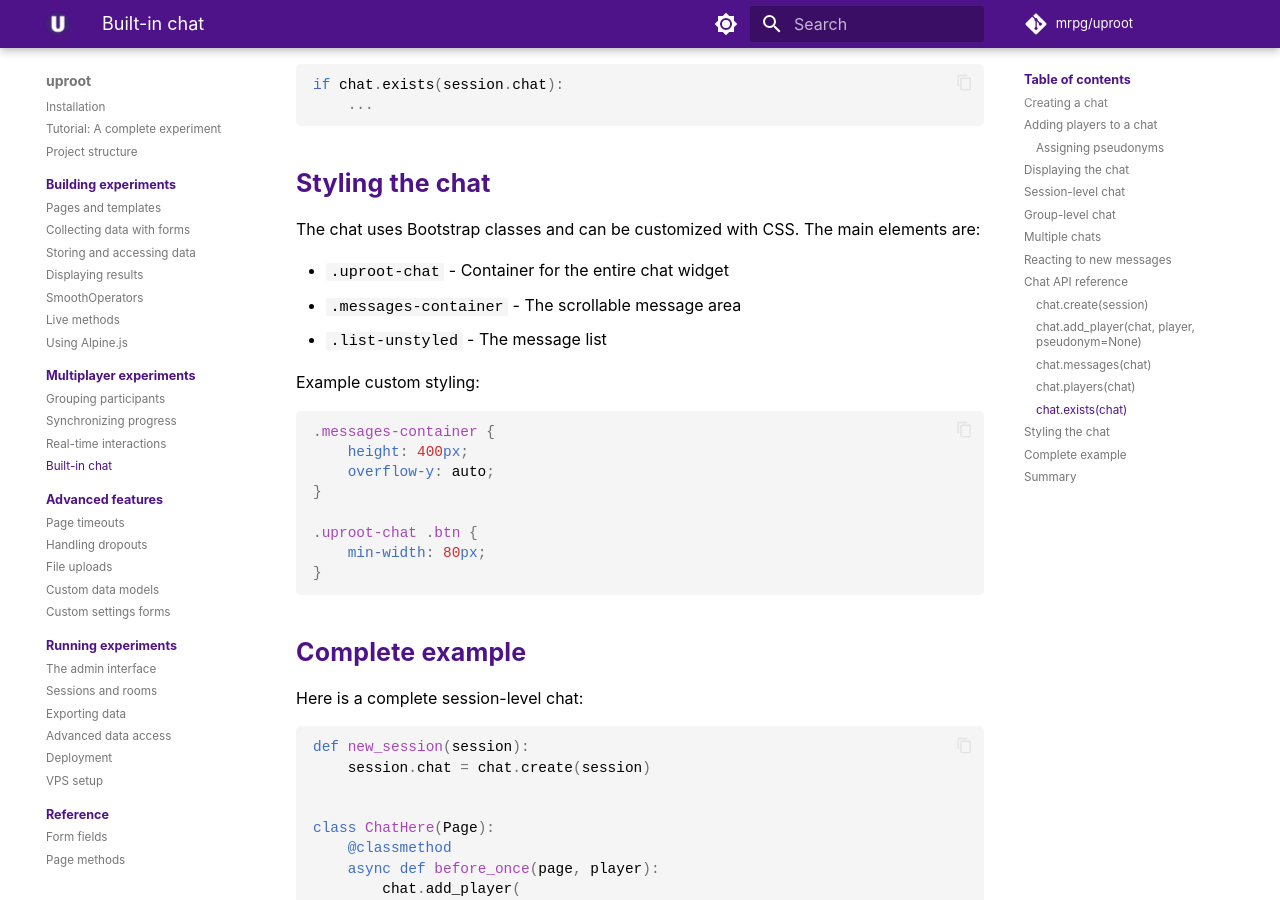
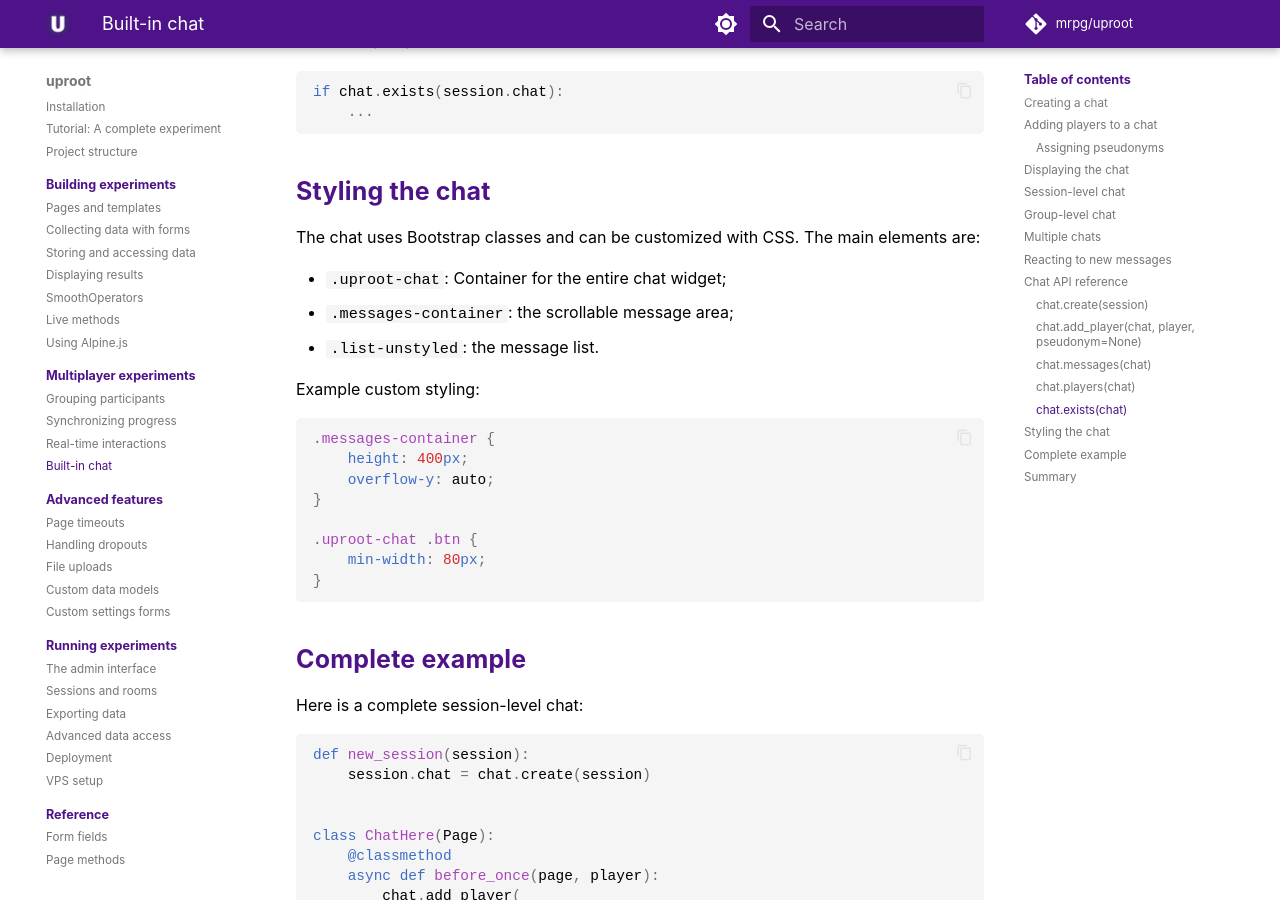
Before and after one commit to mrpg/uproot-docs, an MkDocs documentation site: the page built from docs/multiplayer/chat.md, in a window 1280 px wide and 900 px high, scrolled down 4511 px. Built offline with MkDocs 1.6.1 and Material for MkDocs 9.7.7, drawn with Linux system fonts in a browser that asks for light colours; some web fonts are replaced; comment, search, counter and statistics services are not loaded.

````diff
--- a/docs/multiplayer/chat.md
+++ b/docs/multiplayer/chat.md
@@ -161,7 +161,7 @@ The callback is persistent: it is automatically restored when the server restart
 
 ## Chat API reference
 
-### chat.create(session)
+### `chat.create(session)`
 
 Creates a new chat channel.
 
@@ -171,7 +171,7 @@ chat_id = chat.create(session)
 
 Returns a `ModelIdentifier` that you store on the session or group.
 
-### chat.add_player(chat, player, pseudonym=None)
+### `chat.add_player(chat, player, pseudonym=None)`
 
 Adds a participant to the chat.
 
@@ -180,7 +180,7 @@ chat.add_player(session.chat, player)
 chat.add_player(session.chat, player, pseudonym="Alice")
 ```
 
-### chat.messages(chat)
+### `chat.messages(chat)`
 
 Returns all messages in the chat.
 
@@ -188,7 +188,7 @@ Returns all messages in the chat.
 all_messages = chat.messages(session.chat)
 ```
 
-### chat.players(chat)
+### `chat.players(chat)`
 
 Returns the list of players in the chat.
 
@@ -196,7 +196,7 @@ Returns the list of players in the chat.
 participants = chat.players(session.chat)
 ```
 
-### chat.exists(chat)
+### `chat.exists(chat)`
 
 Checks if a chat exists.
 
@@ -209,9 +209,9 @@ if chat.exists(session.chat):
 
 The chat uses Bootstrap classes and can be customized with CSS. The main elements are:
 
-- `.uproot-chat` - Container for the entire chat widget
-- `.messages-container` - The scrollable message area
-- `.list-unstyled` - The message list
+- `.uproot-chat`: Container for the entire chat widget;
+- `.messages-container`: the scrollable message area;
+- `.list-unstyled`: the message list.
 
 Example custom styling:
 
````
